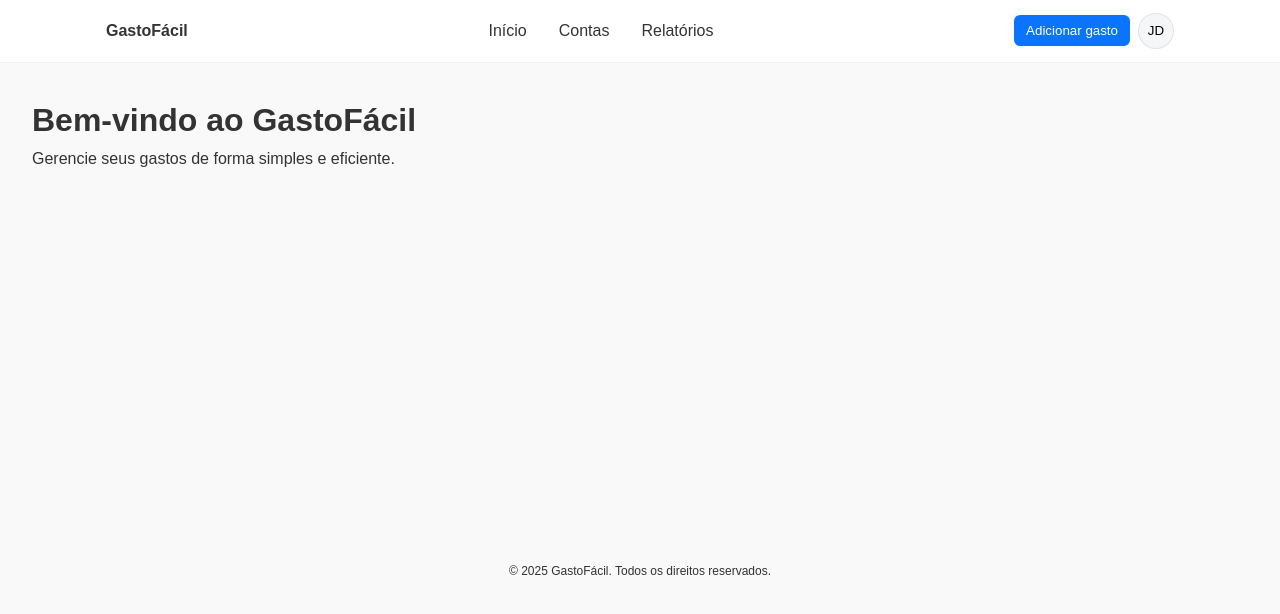
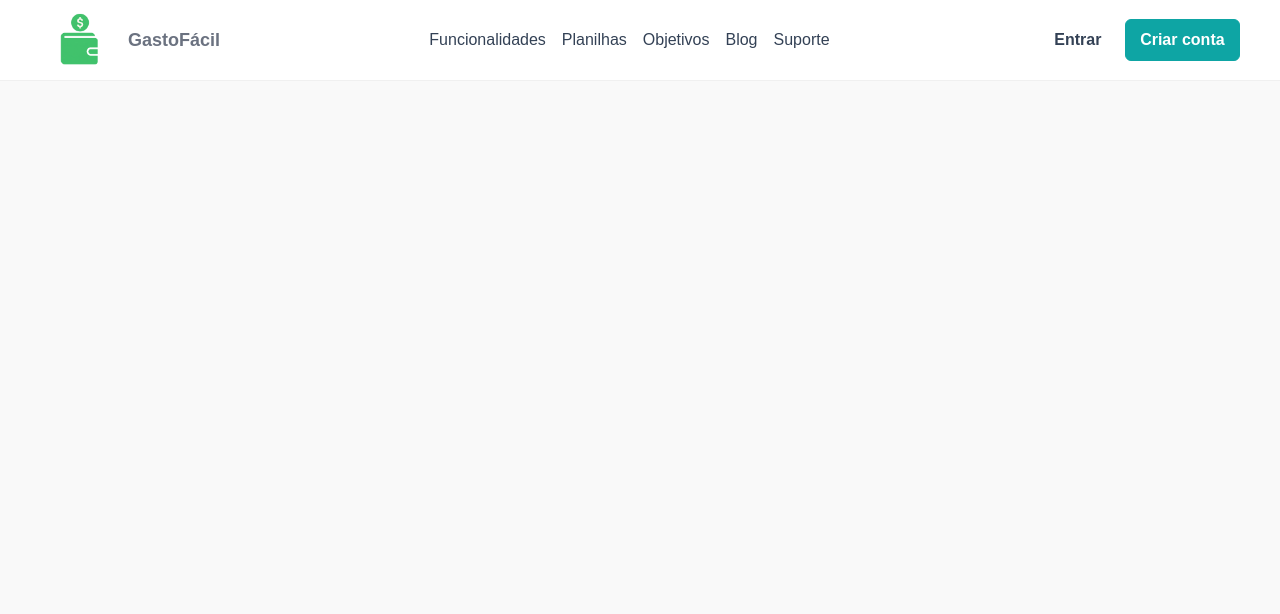
Before and after one commit to lincon-cardoso/gastofacil, a Next.js app: page / in a window 1280 px wide. Shown: the top 614 px of the page. Built offline with nearby package versions, Linux system fonts and the light colour scheme.

Commit message:
feat: atualizar componentes Header e Page; adicionar menu dinâmico e melhorar estilos

```diff
--- a/src/app/page.tsx
+++ b/src/app/page.tsx
@@ -4,8 +4,8 @@ export default function Home() {
   return (
     <div>
       <Header />
-      <Main />
-      <Footer />
+      {/* <Main />
+      <Footer /> */}
     </div>
   );
 }
--- a/src/components/Header/Header.module.scss
+++ b/src/components/Header/Header.module.scss
@@ -1,83 +1,134 @@
-/* Header - top bar */
 .header {
-    background: #ffffff;
+    background: var(--surface, #fff);
     border-bottom: 1px solid rgba(0, 0, 0, 0.06);
-}
 
     .container {
-    max-width: 1100px;
+        max-width: 1200px;
         margin: 0 auto;
         display: flex;
         align-items: center;
         justify-content: space-between;
         gap: 1rem;
-    padding: 0.75rem 1rem;
+
+        .brand {
+            flex-shrink: 0;
+            display: flex;
+            align-items: center;
+            gap: 0.5rem;
+            position: relative;
+
+            img {
+                height: 5rem;
+                width: auto;
+                max-width: 100%;
+            }
+
+            .slogan {
+                color: var(--text-muted, #6b7280);
             }
 
             .logo {
                 display: flex;
                 align-items: center;
                 gap: 0.5rem;
+                font-weight: 700;
+                color: var(--brand, #0f172a);
                 text-decoration: none;
-    color: inherit;
+                font-size: 1.125rem;
             }
-
-.logo img {
-    width: 36px;
-    height: 36px;
-    object-fit: contain;
-}
-
-.brand {
-    font-weight: 600;
         }
 
         .nav {
+            flex-grow: 1;
+            display: flex;
+            justify-content: center;
+
+            .menu {
                 display: flex;
                 gap: 1rem;
+                list-style: none;
+                margin: 0;
+                padding: 0;
+                align-items: center;
+
+                .menuItem {
+                    a {
+                        color: var(--text, #334155);
+                        text-decoration: none;
+                        font-weight: 500;
+                        transition: color 0.3s ease;
+
+                        &:hover {
+                            color: var(--primary, #0ea5a4);
                         }
 
-.link {
-    color: #333;
-    text-decoration: none;
-    padding: 0.375rem 0.5rem;
-    border-radius: 6px;
+                        &:focus-visible {
+                            outline: 3px solid color-mix(in srgb, var(--primary, #0ea5a4) 40%, transparent);
+                            outline-offset: 2px;
                         }
 
-.link:hover {
-    background: rgba(0, 0, 0, 0.03);
+                        &.active,
+                        &[aria-current="page"] {
+                            color: var(--primary, #0ea5a4);
+                        }
+                    }
+                }
+            }
         }
 
         .actions {
             display: flex;
             gap: 0.5rem;
             align-items: center;
+
+            .btn {
+                display: inline-block;
+                padding: 0.45rem 0.9rem;
+                border-radius: 6px;
+                font-weight: 600;
+                color: var(--text, #334155);
+                background: transparent;
+                border: 1px solid transparent;
+                text-decoration: none;
+                transition: background 0.3s ease, color 0.3s ease;
+
+                &.primary {
+                    background: var(--primary, #0ea5a4);
+                    color: #fff;
+                    border-color: var(--primary, #0ea5a4);
                 }
 
-.cta {
-    background: #0b74ff;
-    color: white;
-    border: none;
-    padding: 0.5rem 0.75rem;
-    border-radius: 6px;
-    cursor: pointer;
+                &:hover {
+                    background: var(--primary-dark, #0c8b8a);
+                    color: #fff;
                 }
 
-.profile {
-    width: 36px;
-    height: 36px;
-    border-radius: 999px;
-    border: 1px solid rgba(0, 0, 0, 0.08);
-    background: #f5f6f8;
-    cursor: pointer;
+                &:focus-visible {
+                    outline: 3px solid color-mix(in srgb, var(--primary, #0ea5a4) 40%, transparent);
+                    outline-offset: 2px;
+                }
+            }
+        }
     }
 
-@media (max-width: 720px) {
+    @media (max-width: 768px) {
+        .container {
+            flex-direction: column;
+            align-items: flex-start;
+
             .nav {
-        display: none;
+                width: 100%;
+
+                .menu {
+                    flex-direction: column;
+                    align-items: flex-start;
+                }
             }
 
-    .brand {
-        display: none;
+            .actions {
+                width: 100%;
+                justify-content: space-between;
             }
         }
+    }
+}
--- a/src/components/Header/Header.tsx
+++ b/src/components/Header/Header.tsx
@@ -1,32 +1,65 @@
+"use client";
+
 import Link from "next/link";
+import Image from "next/image";
+import { usePathname } from "next/navigation";
 
 export function Header() {
+  const pathname = usePathname();
+
+  const menu = [
+    { label: "Funcionalidades", href: "/features" },
+    { label: "Planilhas", href: "/sheets" },
+    { label: "Objetivos", href: "/goals" },
+    { label: "Blog", href: "/blog" },
+    { label: "Suporte", href: "/support" },
+  ];
+
   return (
     <header className="header" role="banner">
       <div className="container">
-        <Link href="/" className="logo" aria-label="GastoFácil - Início">
-          <span className="brand">GastoFácil</span>
-        </Link>
+        <div className="brand">
+          <Link href="/" className="logo" aria-label="GastoFácil - Início">
+            {/* Use apenas o PNG público para evitar requisições a .webp inexistente (causando 303). */}
+            <Image
+              src="/images/imagem.png"
+              alt="GastoFácil Logo"
+              width={100}
+              height={50}
+            />
+            <span className="slogan">GastoFácil</span>
+          </Link>
+        </div>
 
-        <nav className="nav" aria-label="Navegação principal">
-          <Link href="/" className="link">
-            Início
-          </Link>
-          <Link href="/contas" className="link">
-            Contas
-          </Link>
-          <Link href="/relatorios" className="link">
-            Relatórios
-          </Link>
+        <nav className="nav" aria-label="Menu principal">
+          <ul className="menu">
+            {menu.map((item) => {
+              const isActive =
+                pathname === item.href ||
+                (item.href !== "/" && pathname?.startsWith(item.href + "/"));
+
+              return (
+                <li key={item.label} className="menuItem">
+                  <Link
+                    href={item.href}
+                    className={isActive ? "active" : undefined}
+                    aria-current={isActive ? "page" : undefined}
+                  >
+                    {item.label}
+                  </Link>
+                </li>
+              );
+            })}
+          </ul>
         </nav>
 
         <div className="actions">
-          <button className="cta" type="button">
-            Adicionar gasto
-          </button>
-          <button className="profile" aria-label="Perfil">
-            JD
-          </button>
+          <Link href="/login" className="btn">
+            Entrar
+          </Link>
+          <Link href="/signup" className="btn primary">
+            Criar conta
+          </Link>
         </div>
       </div>
     </header>
```
Lines whose indentation alone changed are shown as unchanged.
